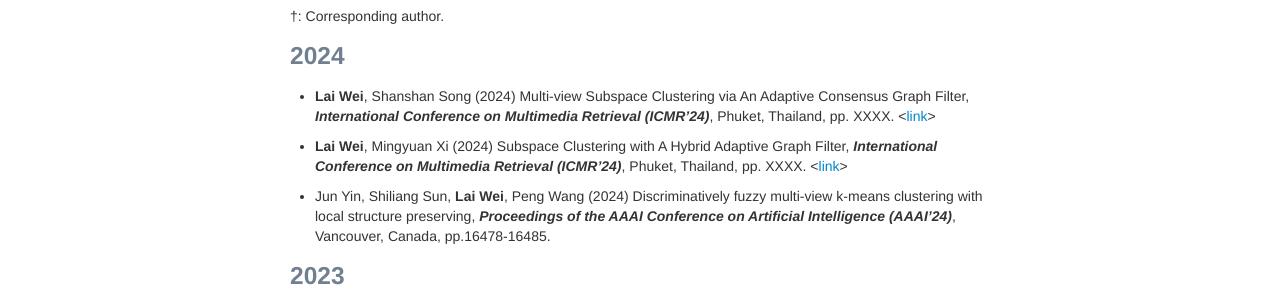
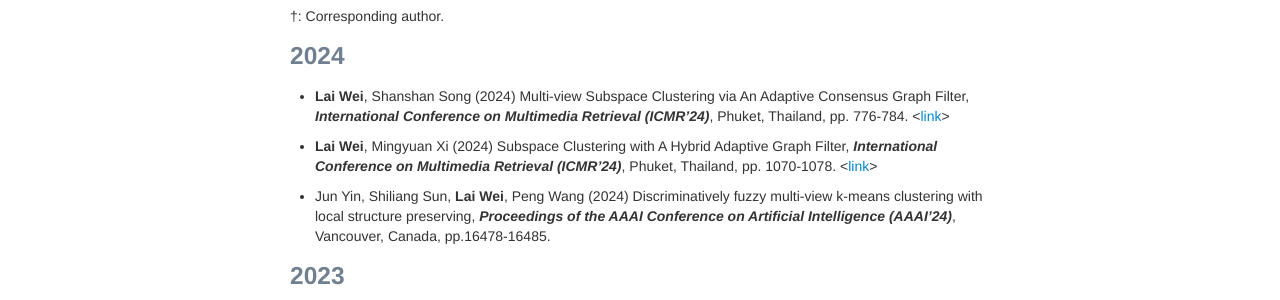
Before and after one commit to weilyshmtu/weilyshmtu.github.io, a Jekyll site: the page built from pages/pubs.md, in a window 1280 px wide and 900 px high. Shown: the part 146-446 px from the top of the window. Built offline with Jekyll 4.4.1, drawn with Linux system fonts in a browser that asks for light colours.

Commit message:
Update pubs.md

```diff
--- a/pages/pubs.md
+++ b/pages/pubs.md
@@ -7,9 +7,9 @@ title: Lai Wei's publications
 &dagger;: Corresponding author.
 
 ### 2024
-<ul> <li> <b>Lai Wei</b>, Shanshan Song (2024) Multi-view Subspace Clustering via An Adaptive Consensus Graph Filter, <i><b> International Conference on Multimedia Retrieval (ICMR’24)</b></i>, Phuket, Thailand, pp. XXXX. <<a href="https://doi.org/10.1145/3652583.3658009">link</a>></li></ul>
+<ul> <li> <b>Lai Wei</b>, Shanshan Song (2024) Multi-view Subspace Clustering via An Adaptive Consensus Graph Filter, <i><b> International Conference on Multimedia Retrieval (ICMR’24)</b></i>, Phuket, Thailand, pp. 776-784. <<a href="https://doi.org/10.1145/3652583.3658009">link</a>></li></ul>
 
-<ul> <li> <b>Lai Wei</b>, Mingyuan Xi (2024) Subspace Clustering with A Hybrid Adaptive Graph Filter, <i><b> International Conference on Multimedia Retrieval (ICMR’24)</b></i>, Phuket, Thailand, pp. XXXX. <<a href="https://doi.org/10.1145/3652583.3658042">link</a>></li></ul>
+<ul> <li> <b>Lai Wei</b>, Mingyuan Xi (2024) Subspace Clustering with A Hybrid Adaptive Graph Filter, <i><b> International Conference on Multimedia Retrieval (ICMR’24)</b></i>, Phuket, Thailand, pp. 1070-1078. <<a href="https://doi.org/10.1145/3652583.3658042">link</a>></li></ul>
 
 
 <ul> <li> Jun Yin, Shiliang Sun, <b>Lai Wei</b>, Peng Wang (2024) Discriminatively fuzzy multi-view k-means clustering with local structure preserving, <i><b> Proceedings of the AAAI Conference on Artificial Intelligence (AAAI’24)</b></i>, Vancouver, Canada, pp.16478-16485.</li></ul>
```
